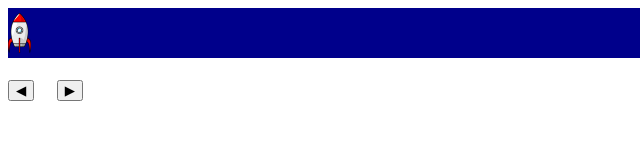
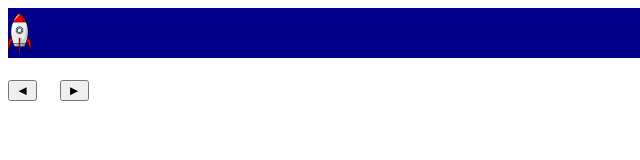
Before and after one commit to stevewlrls/samples, a plain HTML site: page rocket.html in a window 1280 px wide. Shown: the full height of the page, 0-640 px from the left. Drawn offline with Linux system fonts and the light colour scheme.

Commit message:
Use better arrow shapes.

```diff
--- a/rocket.html
+++ b/rocket.html
@@ -33,9 +33,9 @@
       />
     </div>
     <div class="buttons">
-      <button type="button" id="moveLeft" onclick="moveLeft()">&#x25C0;</button>
+      <button type="button" id="moveLeft" onclick="moveLeft()">&#x25C4;</button>
       <button type="button" id="moveRight" onclick="moveRight()">
-        &#x25B6;
+        &#x25BA;
       </button>
     </div>
     <script>
```
